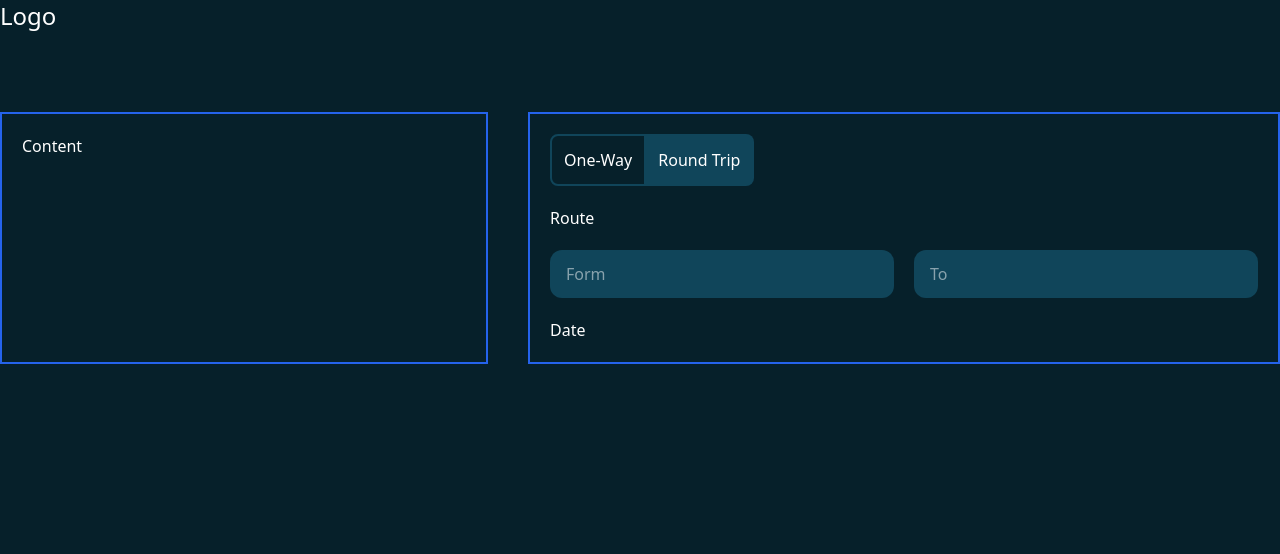
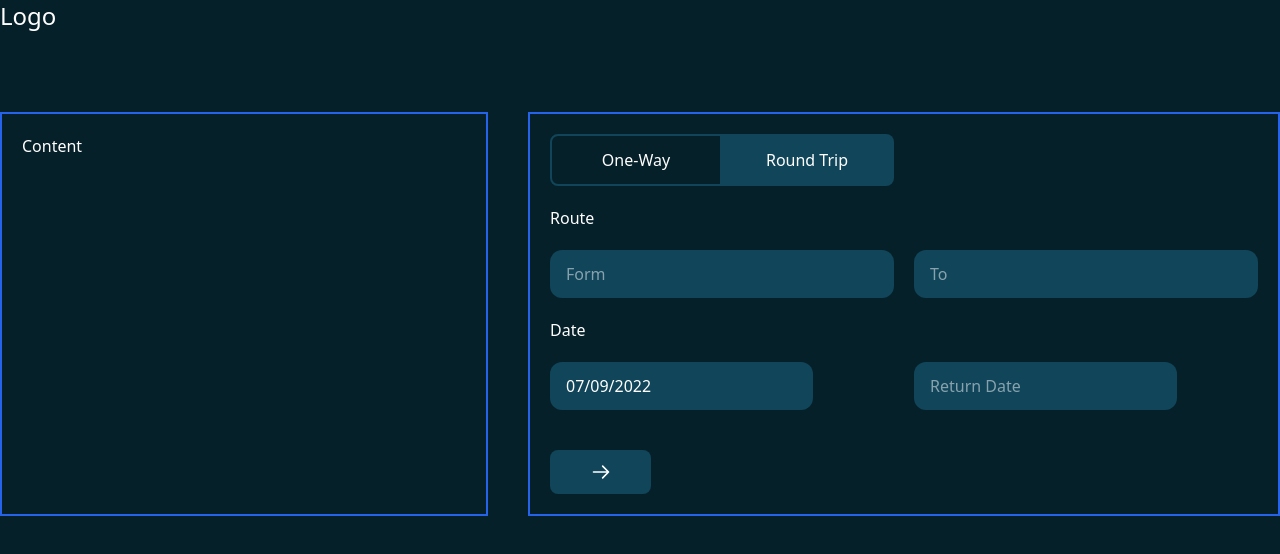
Before and after one commit to monty-src/fakemyflight, a Next.js app: page /official in a window 1280 px wide. Both pictures are taken after a click on the button "Round Trip". Shown: the top 554 px of the page. Built offline with nearby package versions, Linux system fonts and the light colour scheme.

Commit message:
Extracted form into mainform

```diff
--- a/components/AutoComplete.js
+++ b/components/AutoComplete.js
@@ -100,7 +100,7 @@ const AutoComplete = ({ label, setAirport }) => {
     }, [value]);
 
     return (
-        <div className="relative col-span-3" ref={ref}>
+        <div className="relative col-span-6 sm:col-span-3" ref={ref}>
           <label className="sr-only" htmlFor="name">{label}</label>
           <input
             autoComplete="off"
--- /dev/null
+++ b/components/DatePickers.js
@@ -0,0 +1,58 @@
+import React from 'react';
+import DatePicker from 'react-datepicker';
+
+import 'react-datepicker/dist/react-datepicker.css';
+
+const DatePickers = ({
+    toDate,
+    fromDate,
+    setToDate,
+    setFromDate,
+    leaveClasses,
+    returnClasses,
+}) => {
+  return (
+    <>
+        <div className={leaveClasses}>
+            <DatePicker
+                placeholderText='Leave Date'
+                className="
+                pl-4
+                pr-4
+                py-3
+                sm:text-md
+                placeholder-white
+                placeholder-opacity-50
+                border-none
+                bg-[#10455a]
+                text-white
+                rounded-xl
+                w-full
+                focus:ring-transparent"
+                selected={fromDate}
+                onChange={(date) => setFromDate(date)} />
+        </div>
+        <div className={returnClasses}>
+            <DatePicker
+                placeholderText='Return Date'
+                className="
+                py-3
+                sm:text-md
+                placeholder-opacity-50
+                placeholder-white
+                border-none
+                bg-[#10455a]
+                text-white
+                pl-4
+                pr-4
+                rounded-xl
+                w-full
+                focus:ring-transparent"
+                selected={toDate}
+                onChange={(date) => setToDate(date)} />
+        </div>
+    </>
+  )
+}
+
+export default DatePickers
--- a/components/FlightType.js
+++ b/components/FlightType.js
@@ -3,9 +3,9 @@ import React from 'react'
 const FlightType = ({radio, setRadio}) => {
   return (
     <div className="col-span-3">
-        <button className={`${radio === 0 && `bg-[#10455a]`} p-3 border-[#10455a] rounded-l-lg border-2`}
+        <button className={`${radio === 0 && `bg-[#10455a]`} w-6/12 p-3 border-[#10455a] rounded-l-lg border-2`}
             onClick={() => setRadio(0)}>One-Way</button>
-        <button className={`${radio === 1 && `bg-[#10455a]`} p-3 border-[#10455a] rounded-r-lg border-t-2 border-b-2 border-r-2`}
+        <button className={`${radio === 1 && `bg-[#10455a]`} w-6/12 p-3 border-[#10455a] rounded-r-lg border-t-2 border-b-2 border-r-2`}
             onClick={() => setRadio(1)}>Round Trip</button>
     </div>
   )
--- a/components/Form.js
+++ b/components/Form.js
@@ -84,7 +84,6 @@ const Form = ({setFlights}) => {
                             selected={fromDate}
                             onChange={(date) => setFromDate(date)} />
                     </div>
-
                     <div className={whenInput}>
                         <label className="sr-only" htmlFor="name">Return</label>
                         <DatePicker
--- a/components/MainForm.js
+++ b/components/MainForm.js
@@ -1,10 +1,9 @@
 import React, { useState } from 'react';
 import classNames from 'classnames';
-import DatePicker from 'react-datepicker';
 
 import FlightType from './FlightType';
+import DatePickers from './DatePickers';
 import AutoComplete from './AutoComplete';
-import 'react-datepicker/dist/react-datepicker.css';
 
 const MainForm = () => {
 
@@ -13,9 +12,6 @@ const MainForm = () => {
     const [toAirport, setToAirport] = useState('');
     const [fromAirport, setFromAirport] = useState('');
     const [fromDate, setFromDate] = useState(new Date());
-
-    const whenInput = (radio === 0) ? classNames('hidden') : classNames('opacity-100');
-    const datePickerGrid = (radio === 0) ? classNames('sm:grid-cols-1') : classNames('sm:grid-cols-2');
 
     const onSubmit = async () => {
 
@@ -34,10 +30,31 @@ const MainForm = () => {
     return (
         <section className="grid grid-cols-6 gap-5">
             <FlightType radio={radio} setRadio={setRadio} />
+
             <p className="col-span-6">Route</p>
             <AutoComplete label="Form" />
             <AutoComplete label="To" />
+
             <p className="col-span-6">Date</p>
+            <DatePickers
+                toDate={toDate}
+                fromDate={fromDate}
+                setToDate={setToDate}
+                setFromDate={setFromDate}
+                leaveClasses={`col-span-6 ${radio === 0 ? 'col-span-6' : 'sm:col-span-3'}`}
+                returnClasses={`${(radio === 0) ? 'hidden' : 'opacity-100 col-span-6 sm:col-span-3'}`}
+            />
+            <button className="mt-5 inline-flex items-center justify-center w-full px-3 py-3 text-white bg-[#10455a] rounded-lg sm:w-auto"
+                onClick={onSubmit}>
+                <svg
+                    xmlns="http://www.w3.org/2000/svg"
+                    className="w-5 h-5"
+                    fill="none"
+                    viewBox="0 0 24 24"
+                    stroke="currentColor">
+                    <path strokeLinecap="round" strokeLinejoin="round" strokeWidth="2" d="M14 5l7 7m0 0l-7 7m7-7H3" />
+                </svg>
+            </button>
         </section>
     )
 }
```
